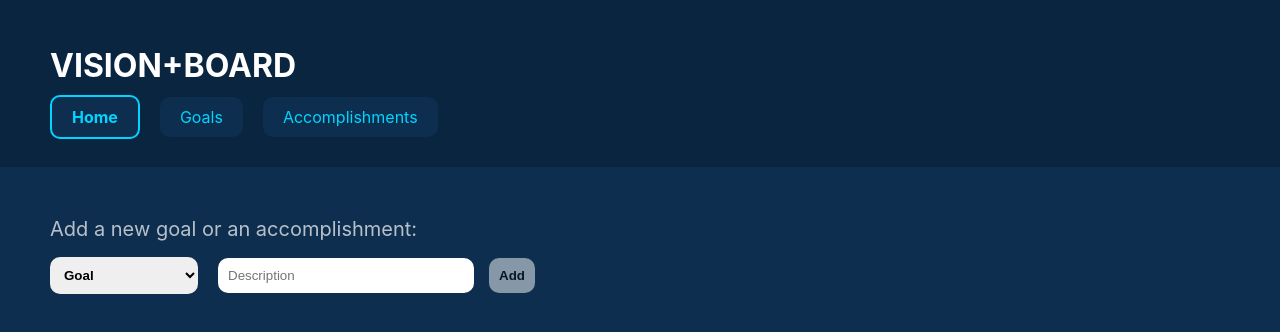
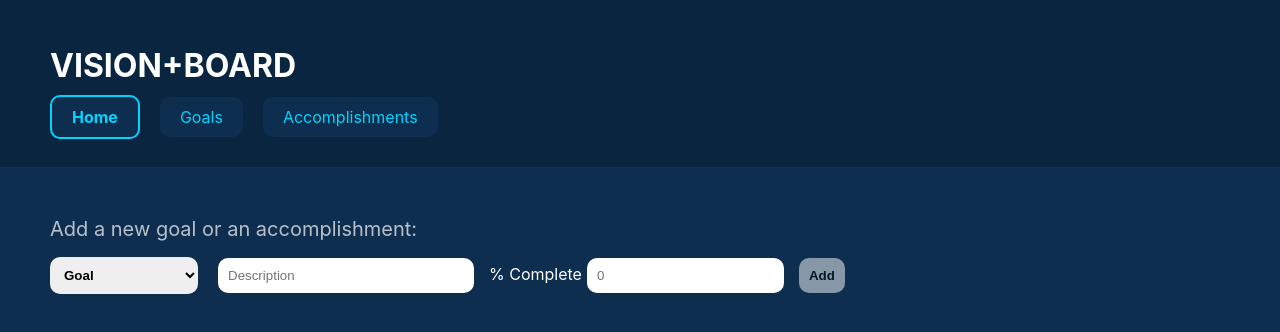
Before and after one commit to winfeigle/react-phase-2-project, a React (Create React App) app: page / in a window 1280 px wide. Shown: the top 332 px of the page. Built offline with nearby package versions, Linux system fonts and the light colour scheme; data requests are answered from the project's data file.

Commit message:
Finalize POST functionality on form submit

```diff
--- a/db.json
+++ b/db.json
@@ -8,7 +8,7 @@
     {
       "id": 2,
       "name": "Launch Feedplan App for Market Testing",
-      "progress": 60
+      "progress": 31
     }
   ],
   "accomplishments": [
--- a/src/App.js
+++ b/src/App.js
@@ -34,7 +34,7 @@ function App() {
   }
 
   const onFormSubmit = (newData, type) => {
-    console.log(newData, type)
+      type === 'goals' ? setGoals(goals => [...goals, newData]) : setAccomplishments(accomplishments => [...accomplishments, newData])
   }
 
   return (
--- a/src/components/Form.js
+++ b/src/components/Form.js
@@ -4,7 +4,7 @@ function Form({ onFormSubmit }){
     const [formType, setFormType] = useState(true)
     const [goalData, setGoalData] = useState({
         name: "",
-        progress: 0
+        progress: ""
     })
     const [accomplishmentData, setAccomplishmentData] = useState({
         name: "",
@@ -45,10 +45,10 @@ function Form({ onFormSubmit }){
             body: JSON.stringify(formType ? goalData : accomplishmentData)
             })
                 .then(res => res.json())
-                .then(newData => onFormSubmit(newData, formType))
+                .then(newData => onFormSubmit(newData, type))
 
         formType ?
-        setGoalData({name: ""}) :
+        setGoalData({name: "", progress: ""}) :
         setAccomplishmentData({name: "", completed: ""})
     };
 
@@ -75,7 +75,16 @@ function Form({ onFormSubmit }){
 
                 {
                 // Ternary operator to determine which kind of form we are completing, based off of the dropdown selection.
-                !formType ?
+                formType ?
+                    <label>% Complete
+                    <input
+                        onChange={handleChange}
+                        type="number"
+                        placeholder="0"
+                        name="progress"
+                        value={goalData.progress}
+                        />
+                    </label> :
                     <label>Completion Date:
                     <input
                         onChange={handleChange}
@@ -85,7 +94,6 @@ function Form({ onFormSubmit }){
                         value={accomplishmentData.completed}
                         />
                     </label>
-                    : null
                 }
                 <button type="submit">Add</button>
             </form>
```
